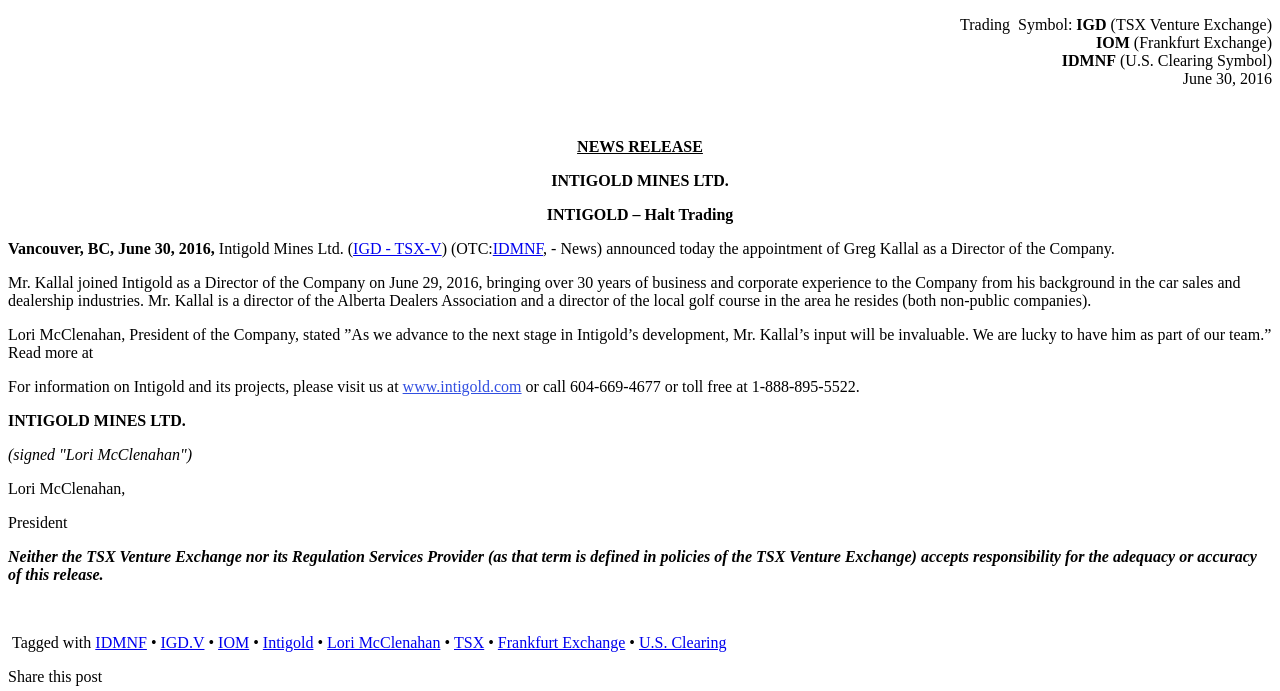
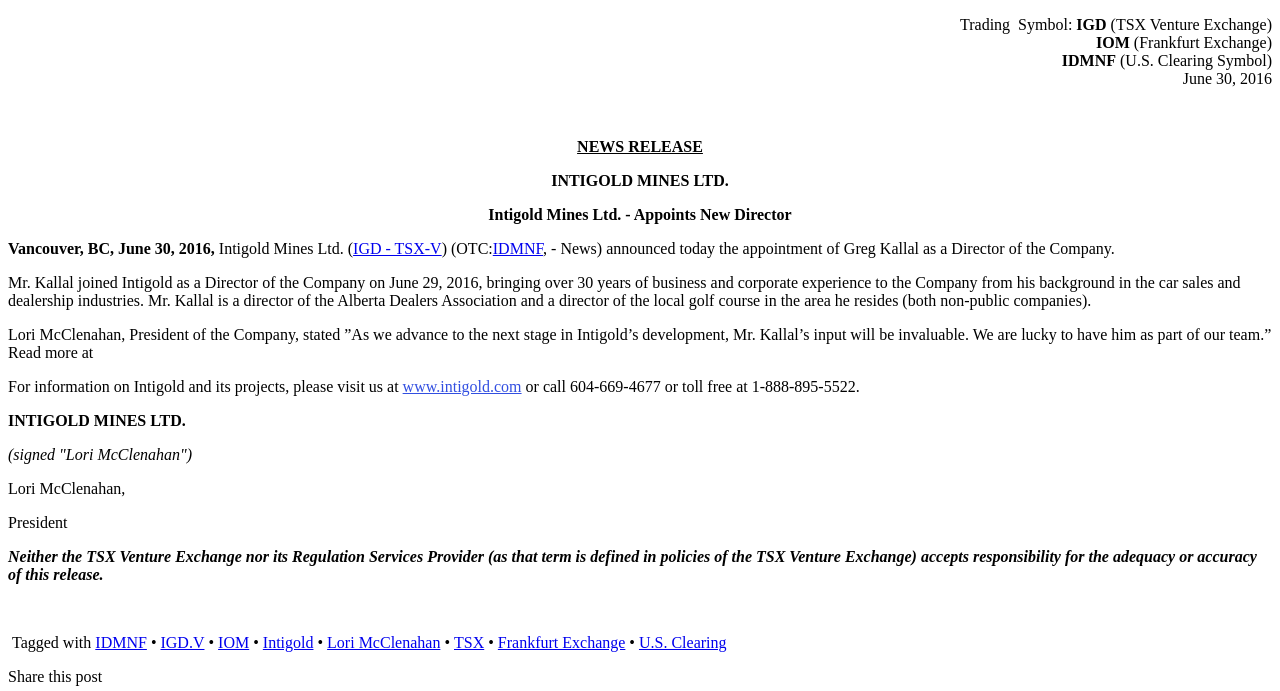
Before and after one commit to Intigold/news, a Jekyll site: the page built from _posts/2016-06-30-INTIGOLD–Halt Trading.html, in a window 1280 px wide, cut to the strip 746-1437 px from the top of the page. Built offline with Jekyll 4.4.1, drawn with Linux system fonts in a browser that asks for light colours; nearby versions of some CDN libraries.

Commit message:
title edit

```diff
--- a/_posts/2016-06-30-INTIGOLD–Halt Trading.html
+++ b/_posts/2016-06-30-INTIGOLD–Halt Trading.html
@@ -37,7 +37,7 @@
 
 <p style="text-align: center;"><span style="text-decoration: underline;"><strong>NEWS RELEASE</strong></span></p>
 <p style="text-align: center;"><strong>INTIGOLD MINES LTD.</strong></p>
-<p style="text-align: center;"><span style="font-weight: bold;">INTIGOLD – Halt Trading</span></p>
+<p style="text-align: center;"><span style="font-weight: bold;">Intigold Mines Ltd. - Appoints New Director</span></p>
 
 <p><span style="font-weight: bold;">Vancouver, BC, June 30, 2016, </span>Intigold Mines Ltd. (<a href="https://ca.finance.yahoo.com/q?s=IGD.V">IGD - TSX-V</a>) (OTC:<a href="https://ca.finance.yahoo.com/q?s=idmnf">IDMNF</a>, - News) announced today the appointment of Greg Kallal as a Director of the Company.</p>
 
```
